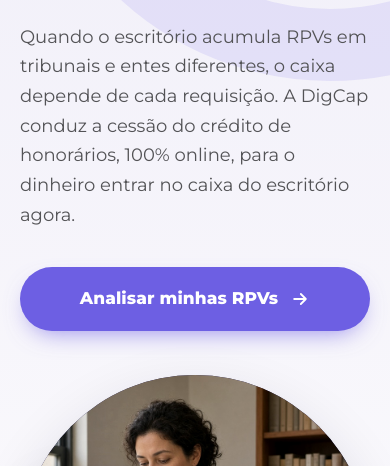
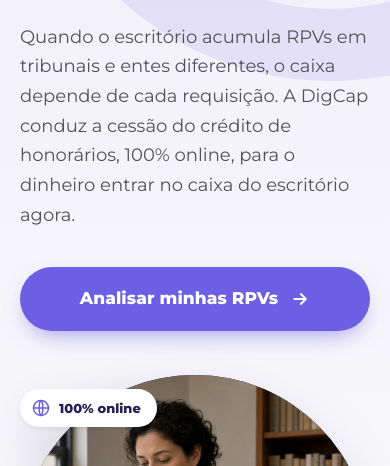
Before and after one commit to growthmode-lp/digcap, a plain HTML site: page rpv-v4/index.html in a window 390 px wide. Shown: the part 378-844 px from the top of the page. Drawn offline with Linux system fonts and the light colour scheme.

Commit message:
Position the hero seal on mobile for precatorio-v4 and rpv-v4. (#3)
Move .hero3-seal to the top-left of the arch below 700px so it no longer sits over the person.

Co-authored-by: Cursor Agent <cursoragent@cursor.com>
Co-authored-by: Luiz Felipe C. Vaccaro <LuizVaccaro@users.noreply.github.com>

```diff
--- a/precatorio-v4/css/main.css
+++ b/precatorio-v4/css/main.css
@@ -571,6 +571,13 @@ input,select{caret-color:var(--brand-roxo)}
 .ficha3 li .qn{display:grid;place-items:center;width:22px;height:22px;border-radius:50%;background:var(--brand-claro);border:1.5px solid var(--brand-roxo);color:var(--roxo-d);font-size:11.5px;font-weight:800;flex:none}
 .hero3-photo img{filter:saturate(1.05) contrast(1.03)}
 
+/* Mobile only: the "100% online" seal sat at top:96px over the person.
+   Park it on the top-left shoulder of the arch, outside the face and
+   clear of the Qualificação card. ≥700px (tablet + desktop) unchanged. */
+@media (max-width:699px){
+  .hero3-seal{top:14px;left:0;right:auto}
+}
+
 /* ---------- faixa de credenciais ---------- */
 .cred{background:var(--navy)}
 .cred li{padding-left:8px}
--- a/rpv-v4/css/main.css
+++ b/rpv-v4/css/main.css
@@ -571,6 +571,13 @@ input,select{caret-color:var(--brand-roxo)}
 .ficha3 li .qn{display:grid;place-items:center;width:22px;height:22px;border-radius:50%;background:var(--brand-claro);border:1.5px solid var(--brand-roxo);color:var(--roxo-d);font-size:11.5px;font-weight:800;flex:none}
 .hero3-photo img{filter:saturate(1.05) contrast(1.03)}
 
+/* Mobile only: the "100% online" seal sat at top:96px over the person.
+   Park it on the top-left shoulder of the arch, outside the face and
+   clear of the Qualificação card. ≥700px (tablet + desktop) unchanged. */
+@media (max-width:699px){
+  .hero3-seal{top:14px;left:0;right:auto}
+}
+
 /* ---------- faixa de credenciais ---------- */
 .cred{background:var(--navy)}
 .cred li{padding-left:8px}
```
